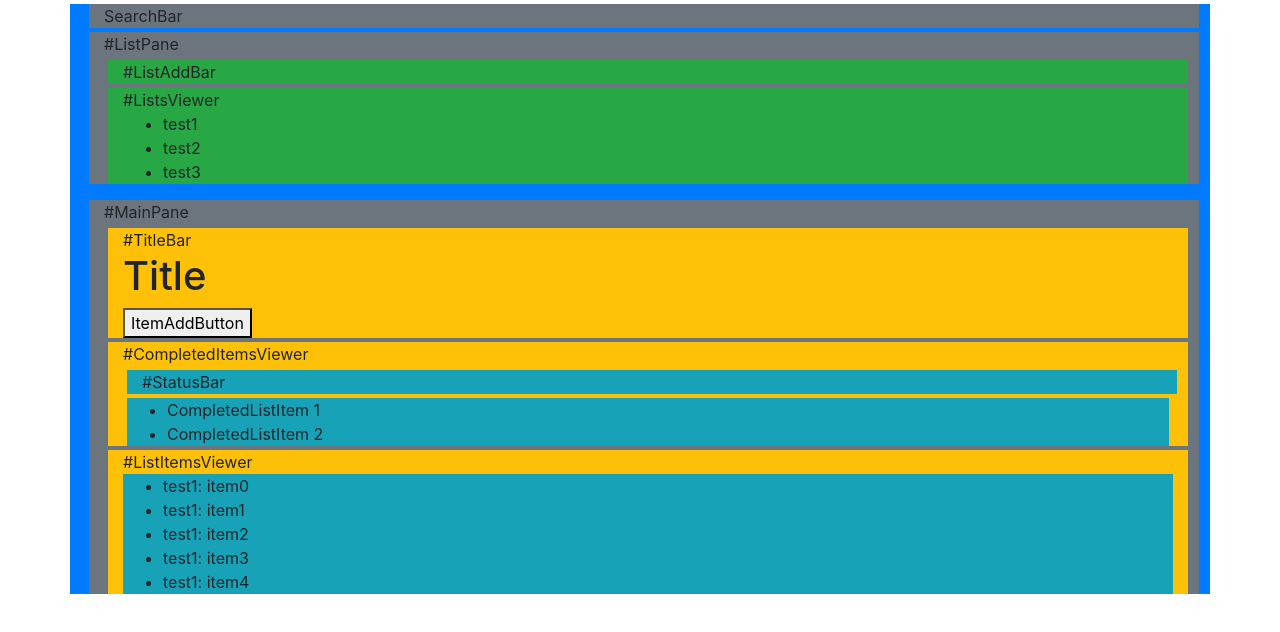
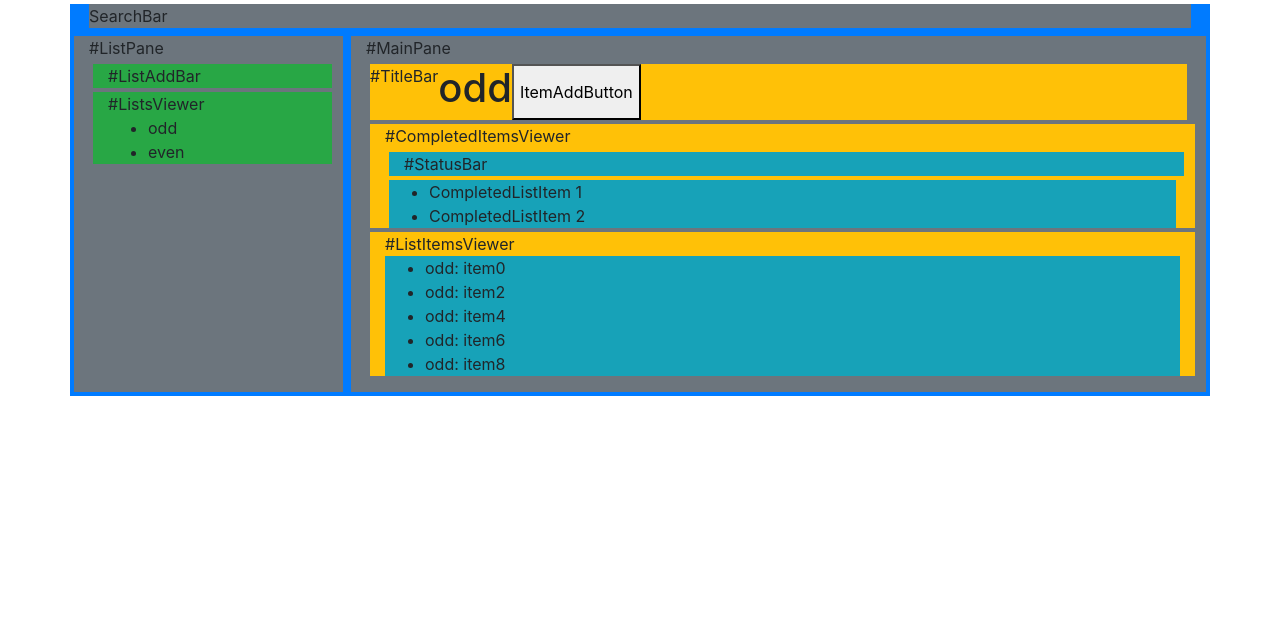
Before and after one commit to feynubrick/reminder-react, a React (Create React App) app: page / in a window 1280 px wide. Shown: the top 632 px of the page. Built offline with nearby package versions, Linux system fonts and the light colour scheme.

Commit message:
made ItemAddButton works to add an empty string item

```diff
--- a/src/App.js
+++ b/src/App.js
@@ -2,20 +2,39 @@ import React from 'react';
 import SearchBar from './SearchBar';
 import ListPane from './ListPane/ListPane';
 import MainPane from './MainPane/MainPane';
+import {ListData, ItemData} from './DataDef';
 
 class App extends React.Component {
     constructor(props) {
         super(props);
 
-        this.state = {};
+        this.state = {
+            currList: props.lists[0],
+            items: props.items,
+            lists: props.lists,
+        };
+
+        this.handleItemAddEvent = this.handleItemAddEvent.bind(this);
+    }
+
+    handleItemAddEvent() {
+        var arr = this.state.items.slice();
+        arr.push(new ItemData('', false, this.state.currList));
+        this.setState({ items: arr });
     }
 
     render() {
         return (
             <div className="container bg-primary">
                 <SearchBar />
-                <ListPane lists={this.props.lists}/>
-                <MainPane currentList={this.props.lists[0]} />
+                <div className="row">
+                    <ListPane lists={this.props.lists} />
+                    <MainPane
+                        items={this.state.items}
+                        currList={this.state.currList}
+                        onAddButtonClick={this.handleItemAddEvent}
+                    />
+                </div>
             </div>
         );
     }
--- a/src/DataDef.js
+++ b/src/DataDef.js
@@ -7,11 +7,11 @@ const ListData = function (name) {
     this.items = [];
 }
 
-const ItemData = function (text, done) {
+const ItemData = function (text, done, list) {
     this.id = itemId++;
     this.text = text;
     this.done = done ? true : false;
-    // this.listId = listId;
+    this.list = list;
 }
 
 export { ListData, ItemData };
--- a/src/ListPane/ListPane.js
+++ b/src/ListPane/ListPane.js
@@ -4,7 +4,7 @@ import ListsViewer from './ListsViewer';
 
 const ListPane = function (props) {
     return (
-        <div className="container bg-secondary m-1">
+        <div className="bg-secondary m-1 col">
             #ListPane
             <ListAddBar className="row"/>
             <ListsViewer className="row" lists={props.lists}/>
--- a/src/MainPane/ListItemsViewer.js
+++ b/src/MainPane/ListItemsViewer.js
@@ -2,15 +2,17 @@ import React from 'react';
 import ListItem from './ListItem';
 
 const ListItemsViewer = function (props) {
-    console.log('props.list: ', props.list);
+    console.log('props.list: ', props.currList);
     return (
         <div className="container bg-warning m-1">
             #ListItemsViewer
             <ul className="bg-info">
                 {
-                    props.list.items.map((item) => (
-                    <ListItem text={item.text} key={item.id}/>
-                    ))
+                    props.items.filter(
+                        (item) => (item.list === props.currList)
+                    ).map(
+                        (item) => (<ListItem text={item.text} key={item.id}/>)
+                    )
                 }
             </ul>
         </div>
--- a/src/MainPane/MainPane.js
+++ b/src/MainPane/MainPane.js
@@ -5,11 +5,11 @@ import CompletedItemsViewer from './CompletedItemsViewer';
 
 const MainPane = function (props) {
     return (
-        <div className="container bg-secondary m-1">
+        <div className="bg-secondary m-1 col-9">
             #MainPane
-            <TitleBar />
+            <TitleBar currList={props.currList} onAddButtonClick={props.onAddButtonClick} />
             <CompletedItemsViewer />
-            <ListItemsViewer list={props.currentList} />
+            <ListItemsViewer items={props.items} currList={props.currList} />
         </div>
     );
 }
--- a/src/MainPane/TitleBar.js
+++ b/src/MainPane/TitleBar.js
@@ -1,11 +1,11 @@
 import React from 'react';
 
-const TitleBar = function () {
+const TitleBar = function (props) {
     return (
-        <div className="container bg-warning m-1">
+        <div className="row bg-warning m-1">
             #TitleBar
-            <h1>Title</h1>
-            <button>ItemAddButton</button>
+            <h1>{ props.currList.name }</h1>
+            <button onClick={props.onAddButtonClick} >ItemAddButton</button>
         </div>
     );
 };
--- a/src/SearchBar.js
+++ b/src/SearchBar.js
@@ -2,7 +2,7 @@ import React from 'react';
 
 const SearchBar = function () {
     return (
-        <div className="container bg-secondary m-1">
+        <div className="row bg-secondary m-1">
             SearchBar
         </div>
     );
--- a/src/index.js
+++ b/src/index.js
@@ -3,16 +3,15 @@ import ReactDOM from 'react-dom';
 import App from './App';
 import { ListData, ItemData} from './DataDef';
 
-var lists = ['test1', 'test2', 'test3'];
+var lists = ['odd', 'even'];
 lists = lists.map((listName) => (
     new ListData(listName)
 ));
 
-lists.forEach((list) => {
-    for (var i = 0; i < 5; i++) {
-        list.items.push(new ItemData(`${list.name}: item${i}`));
-    }
-});
 
+var items = [];
+for (var i = 0; i < 10; i++) {
+    items.push(new ItemData(`${lists[i % 2].name}: item${i}`, false, lists[i % 2]));
+}
 
-ReactDOM.render(<App lists={lists} />, document.getElementById('root'));
+ReactDOM.render(<App lists={lists} items={items}/>, document.getElementById('root'));
```
